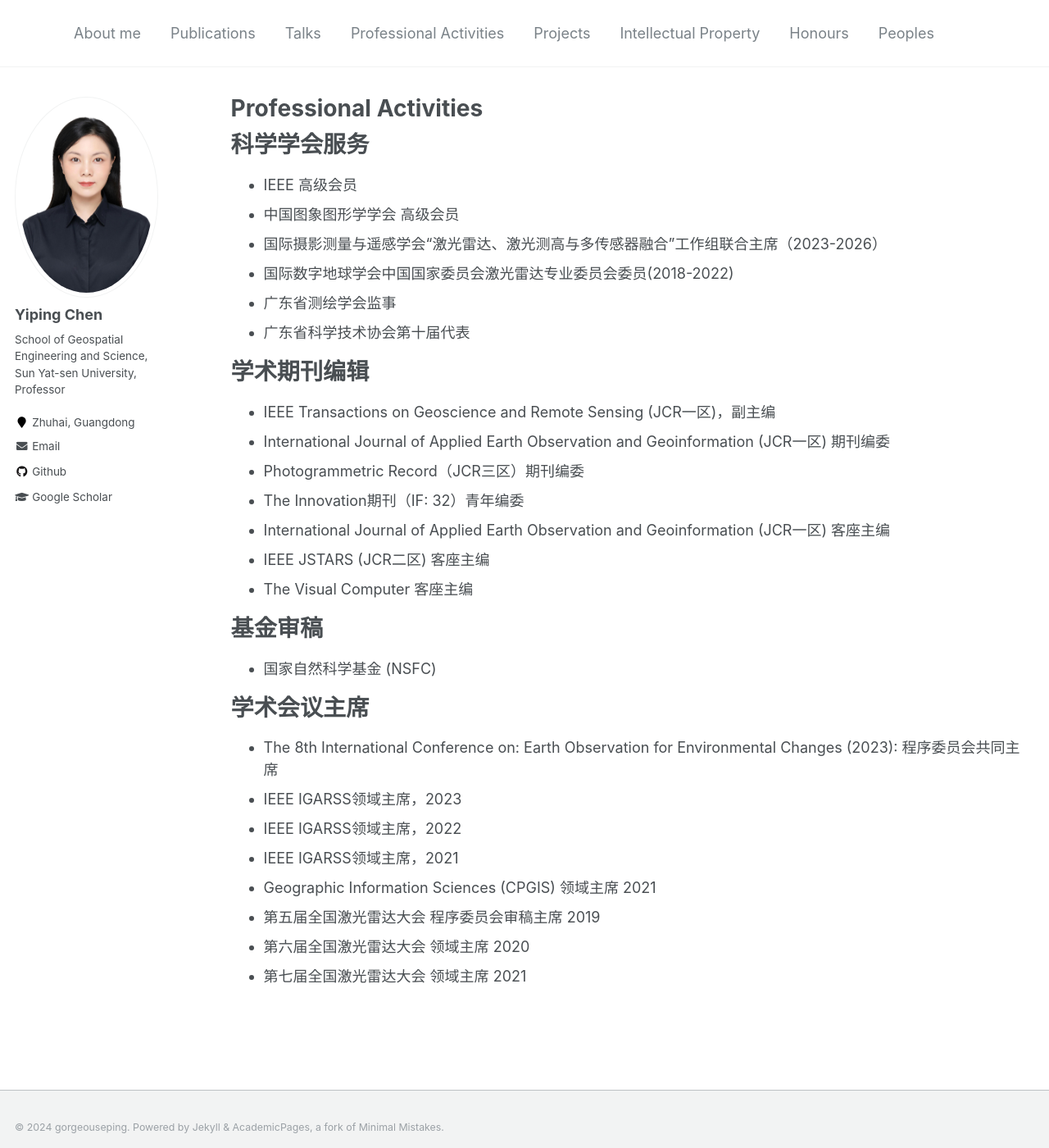
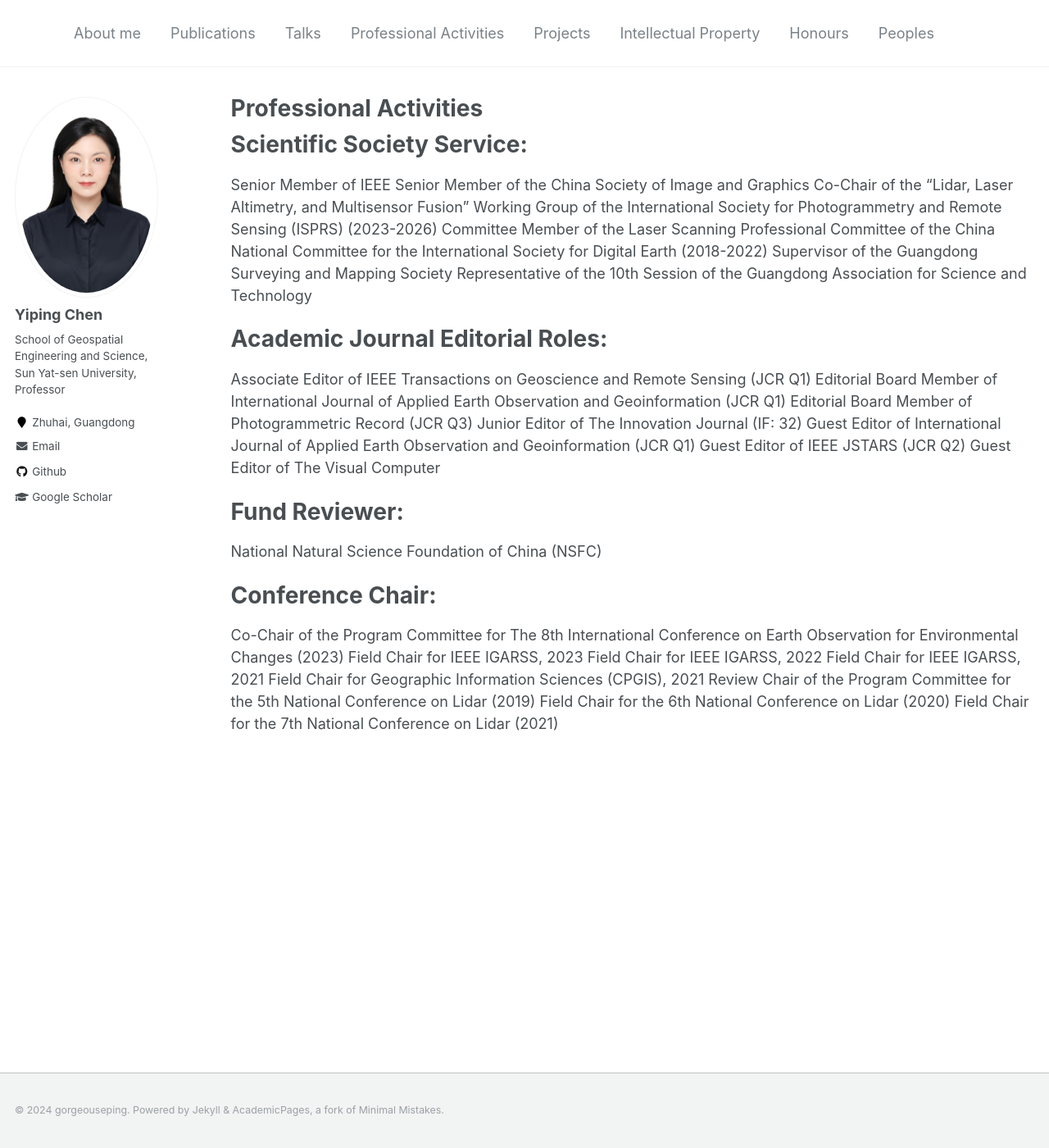
Before and after one commit to gorgeouseping/HomepageEn, a Jekyll site: the page built from _pages/pa.md, in a window 1280 px wide and 1400 px high. Shown: the whole window at 82% size. Built offline with Jekyll 4.4.1, drawn with Linux system fonts in a browser that asks for light colours.

Commit message:
Update pa.md

```diff
--- a/_pages/pa.md
+++ b/_pages/pa.md
@@ -10,36 +10,36 @@ redirect_from:
 {% include base_path %}
 
 
-科学学会服务
+Scientific Society Service:
 ======
-*	IEEE 高级会员
-*	中国图象图形学学会 高级会员
-*	国际摄影测量与遥感学会“激光雷达、激光测高与多传感器融合”工作组联合主席（2023-2026）
-*	国际数字地球学会中国国家委员会激光雷达专业委员会委员(2018-2022)
-*	广东省测绘学会监事
-*	广东省科学技术协会第十届代表
+Senior Member of IEEE
+Senior Member of the China Society of Image and Graphics
+Co-Chair of the "Lidar, Laser Altimetry, and Multisensor Fusion" Working Group of the International Society for Photogrammetry and Remote Sensing (ISPRS) (2023-2026)
+Committee Member of the Laser Scanning Professional Committee of the China National Committee for the International Society for Digital Earth (2018-2022)
+Supervisor of the Guangdong Surveying and Mapping Society
+Representative of the 10th Session of the Guangdong Association for Science and Technology
 
-学术期刊编辑
+Academic Journal Editorial Roles:
 ======
-*	IEEE Transactions on Geoscience and Remote Sensing (JCR一区)，副主编
-*	International Journal of Applied Earth Observation and Geoinformation (JCR一区) 期刊编委
-*	Photogrammetric Record（JCR三区）期刊编委
-*	The Innovation期刊（IF: 32）青年编委
-*	International Journal of Applied Earth Observation and Geoinformation (JCR一区) 客座主编
-*	IEEE JSTARS (JCR二区) 客座主编
-*	The Visual Computer 客座主编
+Associate Editor of IEEE Transactions on Geoscience and Remote Sensing (JCR Q1)
+Editorial Board Member of International Journal of Applied Earth Observation and Geoinformation (JCR Q1)
+Editorial Board Member of Photogrammetric Record (JCR Q3)
+Junior Editor of The Innovation Journal (IF: 32)
+Guest Editor of International Journal of Applied Earth Observation and Geoinformation (JCR Q1)
+Guest Editor of IEEE JSTARS (JCR Q2)
+Guest Editor of The Visual Computer
 
-基金审稿
+Fund Reviewer:
 ======
-*	国家自然科学基金 (NSFC)
+National Natural Science Foundation of China (NSFC)
 
-学术会议主席
+Conference Chair:
 ======
-*	The 8th International Conference on: Earth Observation for Environmental Changes (2023): 程序委员会共同主席
-*	IEEE IGARSS领域主席，2023
-*	IEEE IGARSS领域主席，2022
-*	IEEE IGARSS领域主席，2021
-*	Geographic Information Sciences (CPGIS) 领域主席 2021
-*	第五届全国激光雷达大会 程序委员会审稿主席 2019
-*	第六届全国激光雷达大会 领域主席 2020
-*	第七届全国激光雷达大会 领域主席 2021
+Co-Chair of the Program Committee for The 8th International Conference on Earth Observation for Environmental Changes (2023)
+Field Chair for IEEE IGARSS, 2023
+Field Chair for IEEE IGARSS, 2022
+Field Chair for IEEE IGARSS, 2021
+Field Chair for Geographic Information Sciences (CPGIS), 2021
+Review Chair of the Program Committee for the 5th National Conference on Lidar (2019)
+Field Chair for the 6th National Conference on Lidar (2020)
+Field Chair for the 7th National Conference on Lidar (2021)
```
